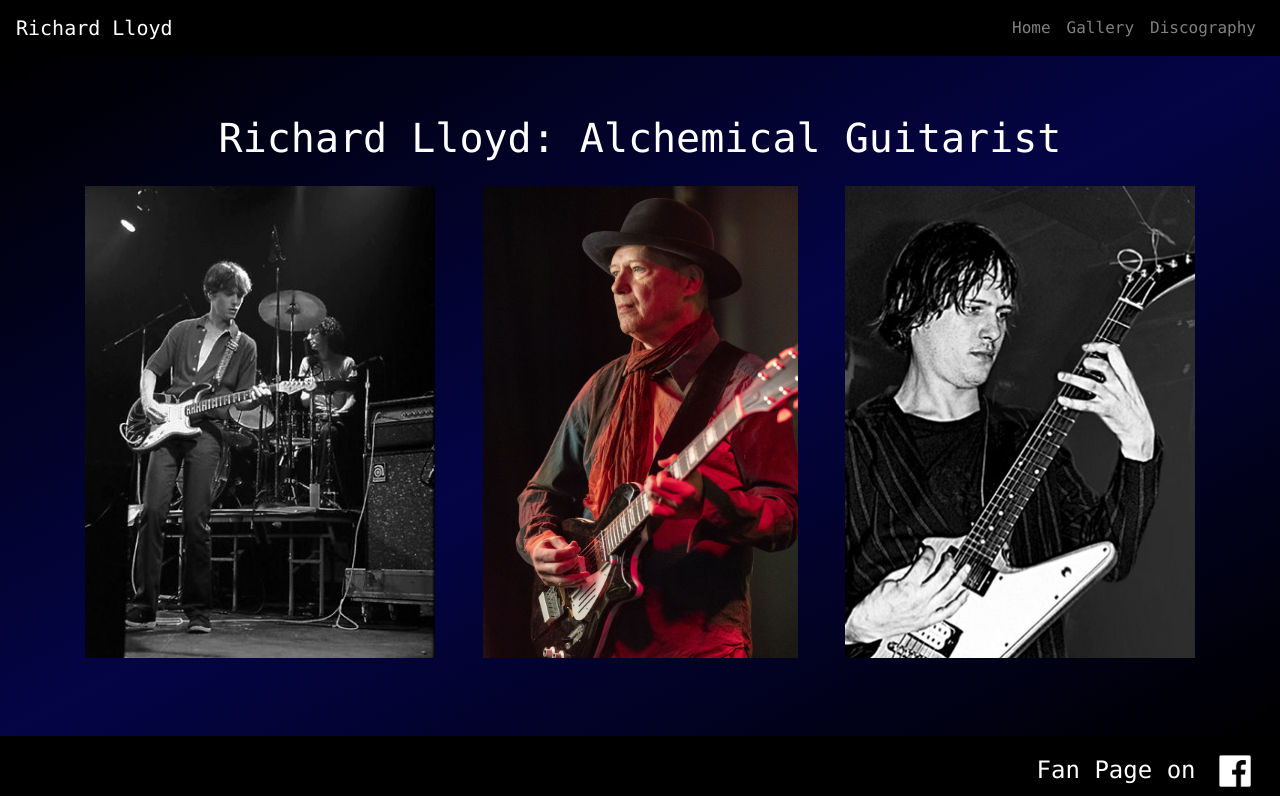
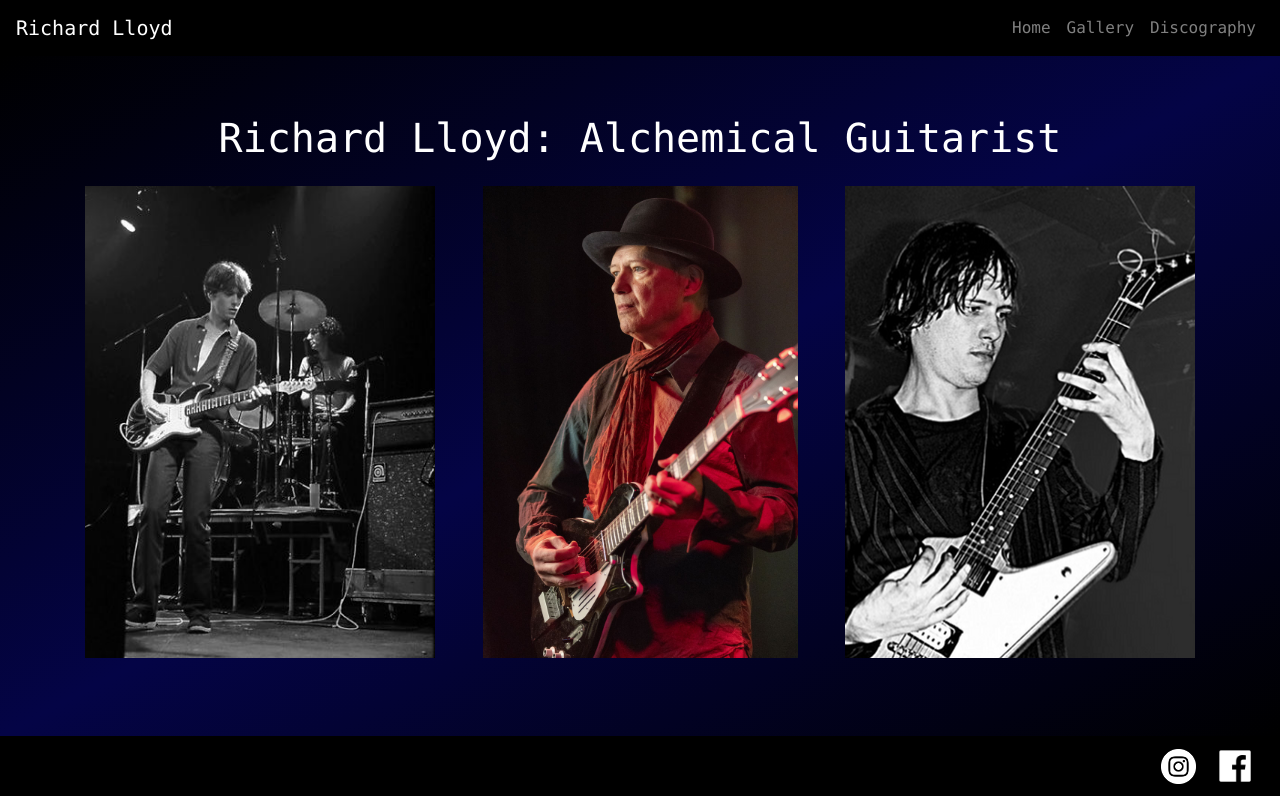
Before and after one commit to blackwellsmith/richard_lloyd, a React (Create React App) app: page / in a window 1280 px wide. Built offline with nearby package versions, Linux system fonts and the light colour scheme.

Commit message:
added instagram link to footer

```diff
--- a/src/App.css
+++ b/src/App.css
@@ -58,7 +58,7 @@
   background-color: black;
   color: white;
   height: 60px;
-  padding: 10px 20px;
+  padding: 5px 20px;
 }
 
 .homeImage {
--- a/src/footer.js
+++ b/src/footer.js
@@ -1,11 +1,15 @@
 import React from 'react'
 import facebook from './facebook.png'
+import instagram from './instagram.png'
 import './App.css';
 
 const Footer = () => {
     return (
         <header className="footer">
-            <h4>Fan Page on <a href="https://www.facebook.com/The-Official-Richard-Lloyd-Fan-Page-126158157415048/"><img src={facebook} height="50" width="50" /></a></h4>
+            <h4><a href="https://www.instagram.com/mr_r_lloyd/">
+                <img src={instagram} height="35" width="35" /> </a>
+                <a href="https://www.facebook.com/The-Official-Richard-Lloyd-Fan-Page-126158157415048/">
+                <img src={facebook} height="50" width="50" /></a></h4>
        </header>
     )
 }
```
Also changed, not shown: src/image (5).png (added), src/instagram.png (added).
